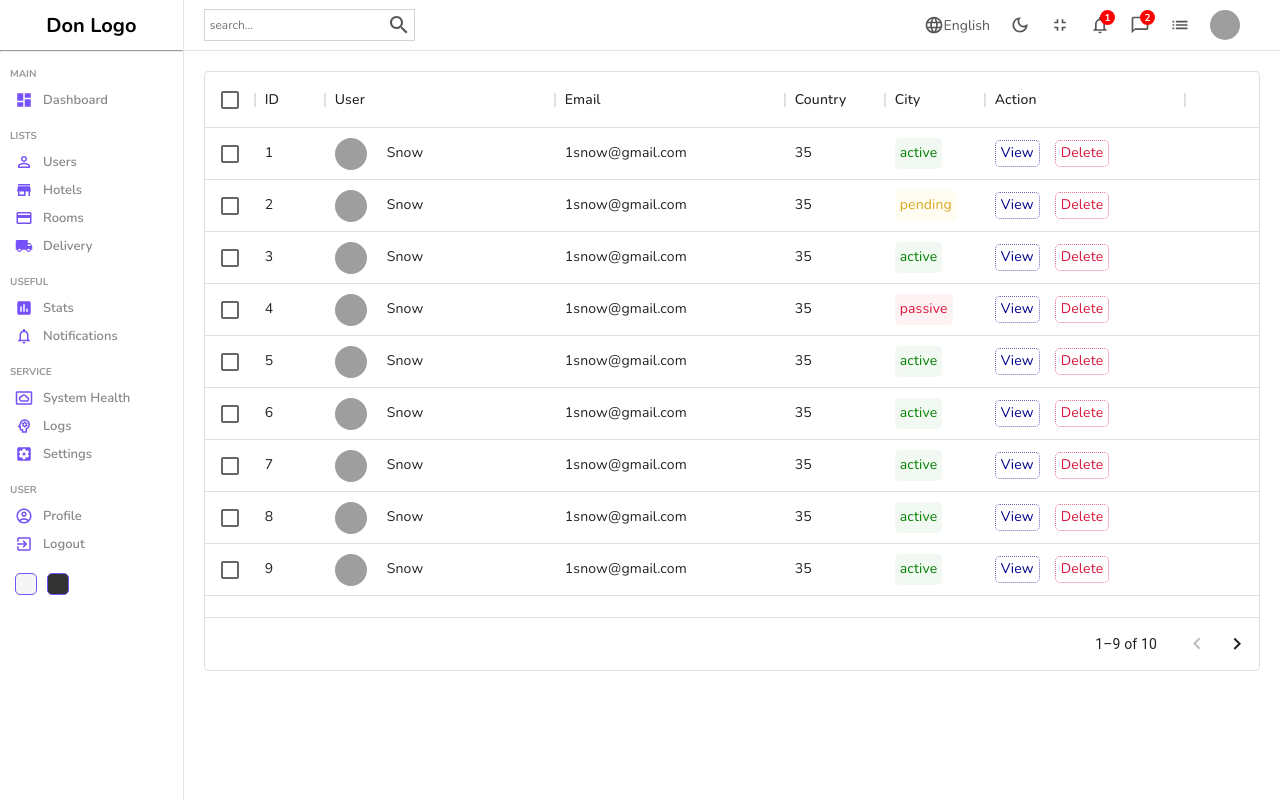
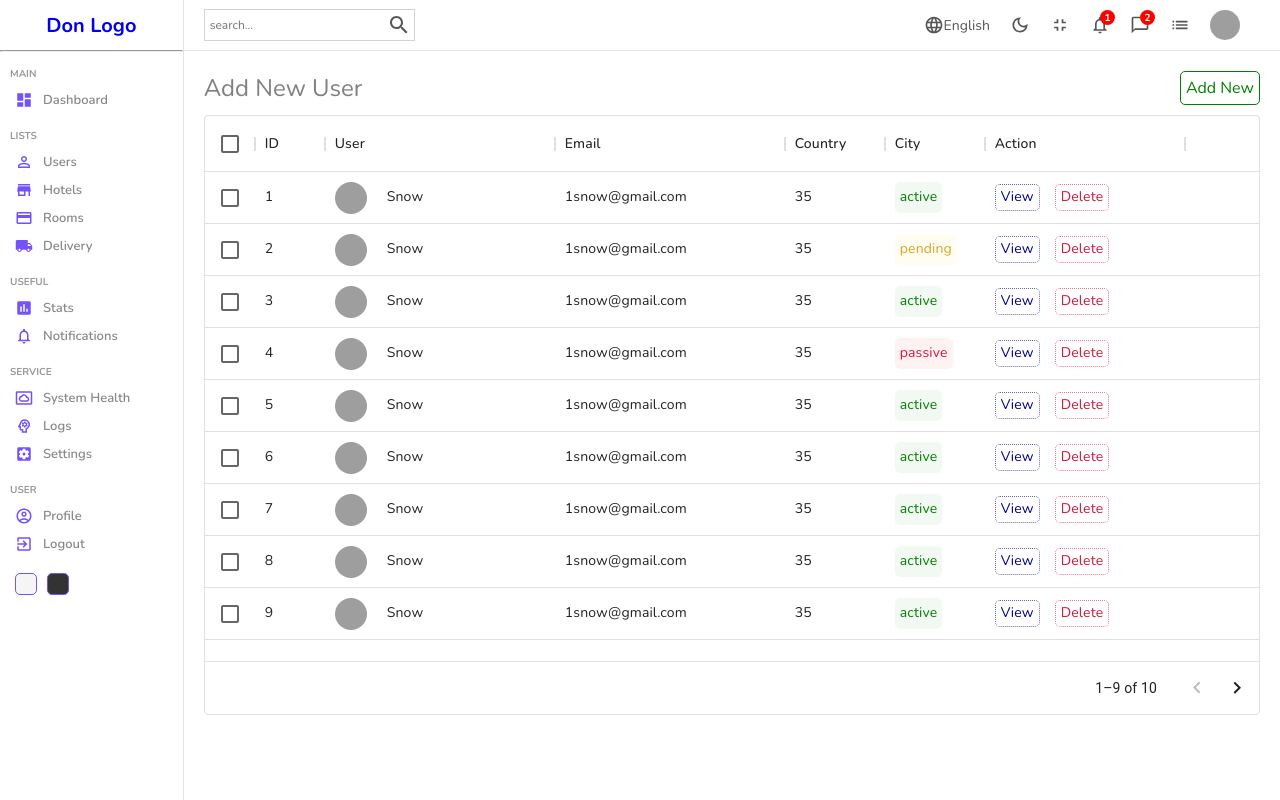
Before and after one commit to tonyclem/admin-template, a React (Create React App) app in the folder admin-template/: page /users in a window 1280 px wide. Built offline with nearby package versions, Linux system fonts and the light colour scheme; grey boxes are pictures that could not be loaded.

Commit message:
added links to the sidebar

```diff
--- a/admin-template/src/components/datatable/Datatable.jsx
+++ b/admin-template/src/components/datatable/Datatable.jsx
@@ -4,6 +4,7 @@ import "./datatable.scss";
 import { DataGrid } from "@mui/x-data-grid";
 
 import { userColumns, userRows } from "../../datatablesource";
+import { Link } from "react-router-dom";
 
 const Datatable = () => {
   const activeColumn = [
@@ -14,7 +15,9 @@ const Datatable = () => {
       renderCell: () => {
         return (
           <div className="cellAction">
-            <div className="viewButton">View</div>
+            <Link to="/users/test" style={{ textDecoration: "none" }}>
+              <div className="viewButton">View</div>
+            </Link>
             <div className="deleteButton">Delete</div>
           </div>
         );
@@ -24,6 +27,16 @@ const Datatable = () => {
 
   return (
     <div className="datatable">
+      <div className="datatableTitle">
+        Add New User
+        <Link
+          to="/users/new"
+          style={{ textDecoration: "none" }}
+          className="link"
+        >
+          Add New
+        </Link>
+      </div>
       <DataGrid
         rows={userRows}
         columns={userColumns.concat(activeColumn)}
--- a/admin-template/src/components/datatable/datatable.scss
+++ b/admin-template/src/components/datatable/datatable.scss
@@ -1,6 +1,27 @@
 .datatable {
   height: 600px;
   padding: 20px;
+
+  .datatableTitle {
+    width: 100%;
+    font-size: 24px;
+    color: gray;
+    margin-bottom: 10px;
+    display: flex;
+    justify-content: space-between;
+    align-items: center;
+
+    .link {
+      text-decoration: none;
+      color: green;
+      font-size: 16px;
+      border: 1px solid green;
+      font-weight: 400;
+      padding: 5px;
+      border-radius: 5px;
+      cursor: pointer;
+    }
+  }
 
   .cellWithImg {
     display: flex;
--- a/admin-template/src/components/sidebar/Sidebar.jsx
+++ b/admin-template/src/components/sidebar/Sidebar.jsx
@@ -12,12 +12,15 @@ import NotificationsNoneIcon from "@mui/icons-material/NotificationsNone";
 import SettingsSystemDaydreamOutlinedIcon from "@mui/icons-material/SettingsSystemDaydreamOutlined";
 import PsychologyOutlinedIcon from "@mui/icons-material/PsychologyOutlined";
 import AccountCircleOutlinedIcon from "@mui/icons-material/AccountCircleOutlined";
+import { Link } from "react-router-dom";
 
 const Sidebar = () => {
   return (
     <div className="sidebar">
       <div className="top">
+        <Link to="/" style={{ textDecoration: "none" }}>
           <span className="logo">Don Logo</span>
+        </Link>
       </div>
       <hr />
       <div className="center">
@@ -29,15 +32,19 @@ const Sidebar = () => {
           </li>
           <p className="title">LISTS</p>
 
+          <Link to="/users" style={{ textDecoration: "none" }}>
             <li>
               <PersonOutlineIcon className="icon" />
               <span>Users</span>
             </li>
+          </Link>
 
+          <Link to="/products" style={{ textDecoration: "none" }}>
             <li>
               <StoreIcon className="icon" />
               <span>Hotels</span>
             </li>
+          </Link>
 
           <li>
             <CreditCardIcon className="icon" />
--- a/admin-template/src/pages/new/New.jsx
+++ b/admin-template/src/pages/new/New.jsx
@@ -6,7 +6,7 @@ import DriveFolderUploadOutlinedIcon from "@mui/icons-material/DriveFolderUpload
 
 const New = ({ inputs, title }) => {
   const [file, setFile] = useState("");
-  console.log(file);
+
   return (
     <div className="new">
       <Sidebar />
```
Lines whose indentation alone changed are shown as unchanged.
